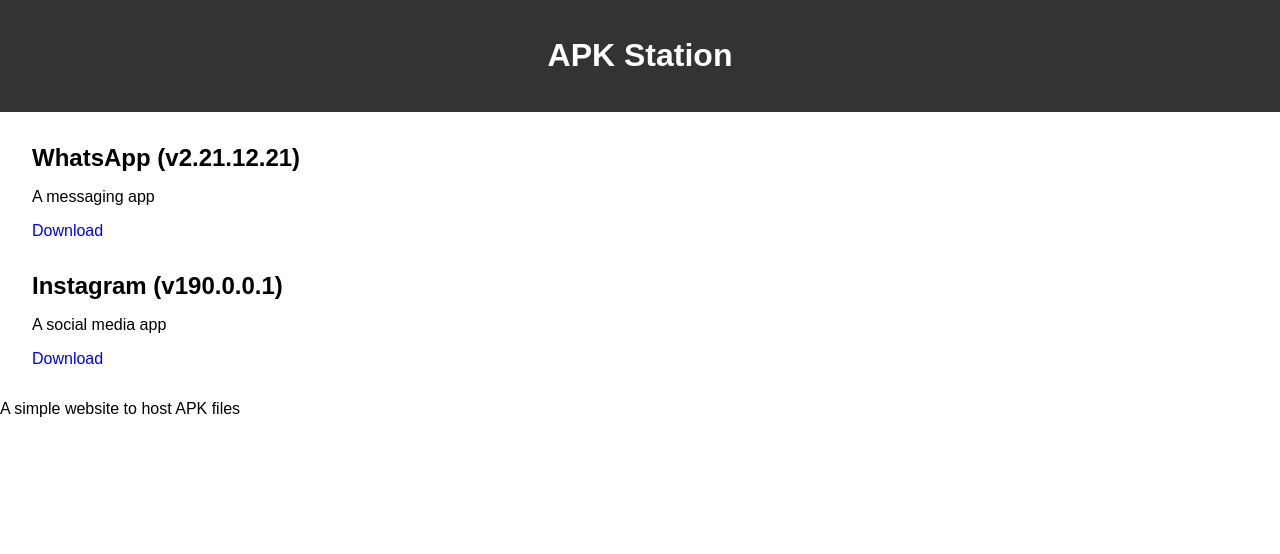
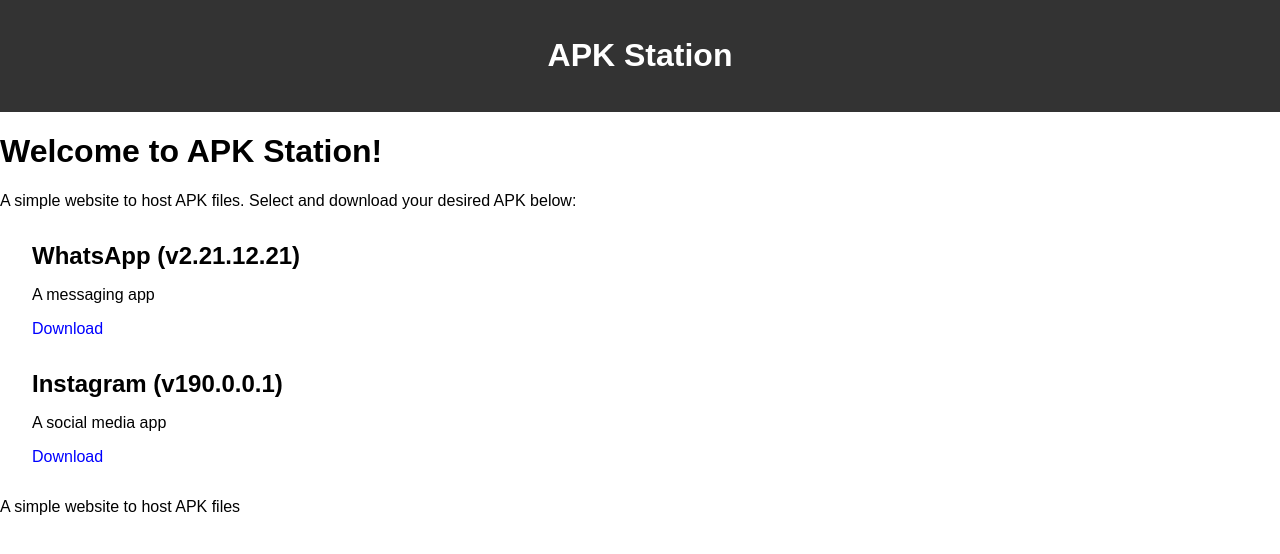
Before and after one commit to Hike-projects/apk-station, a Jekyll site: the page built from index.html, in a window 1280 px wide. Shown: the top 554 px of the page. Built offline with Jekyll 4.4.1, drawn with Linux system fonts in a browser that asks for light colours.

Commit message:
Update index.html

```diff
--- a/index.html
+++ b/index.html
@@ -1,4 +1,17 @@
 ---
-layout: apk_list
-title: Home
+layout: default
+title: APK Station
 ---
+
+<h1>Welcome to APK Station!</h1>
+<p>A simple website to host APK files. Select and download your desired APK below:</p>
+
+<ul>
+  {% for apk in site.data.apks %}
+    <li>
+      <h2>{{ apk.name }} (v{{ apk.version }})</h2>
+      <p>{{ apk.description }}</p>
+      <a href="{{ site.baseurl }}{{ apk.download_url }}">Download</a>
+    </li>
+  {% endfor %}
+</ul>
```
